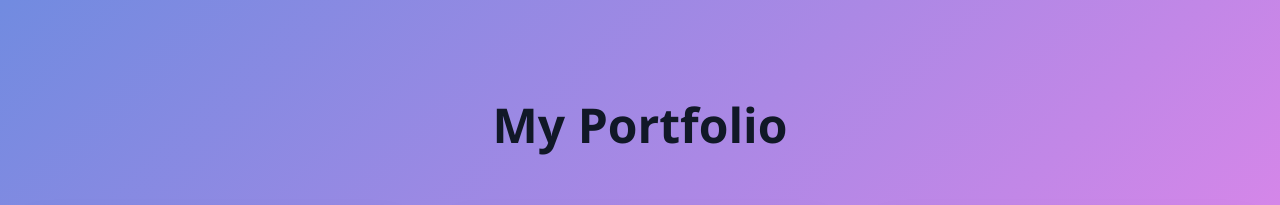
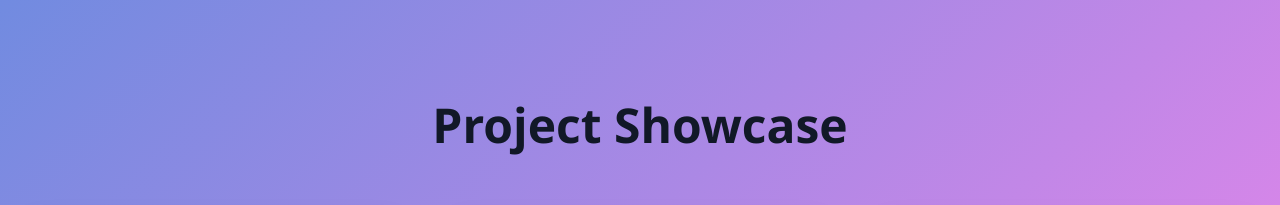
Before and after one commit to LeeMuscat252/PortfolioLee, a plain HTML site: page index.html in a window 1280 px wide. Shown: the top 205 px of the page. Drawn offline with Linux system fonts and the light colour scheme.

Commit message:
Update index.html

```diff
--- a/index.html
+++ b/index.html
@@ -8,7 +8,7 @@
 </head>
 <body>
   <div class="container">
-    <h1 class="title">My Portfolio</h1>
+    <h1 class="title">Project Showcase</h1>
 
     <div class="card-grid">
       <div class="card">
```
